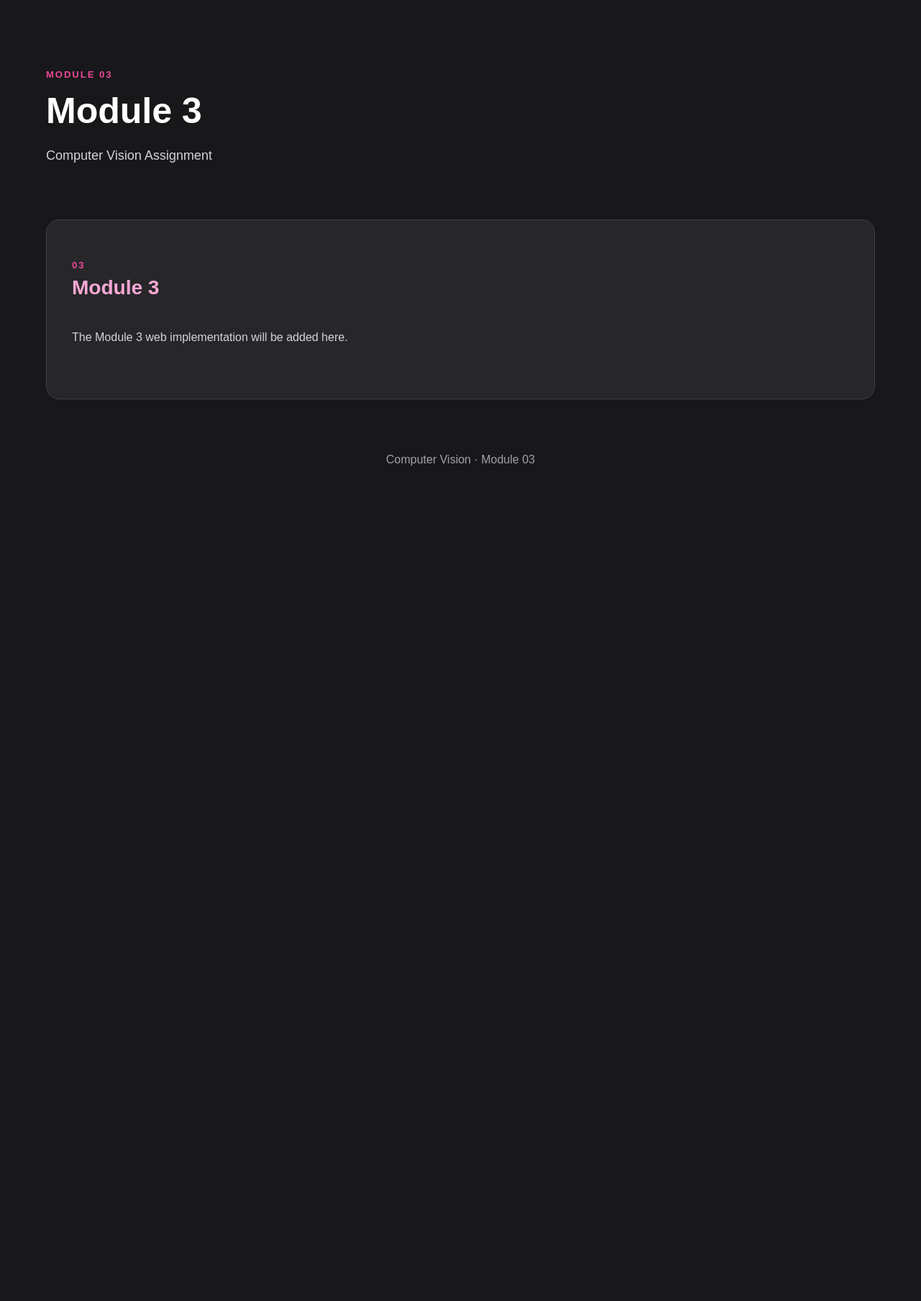
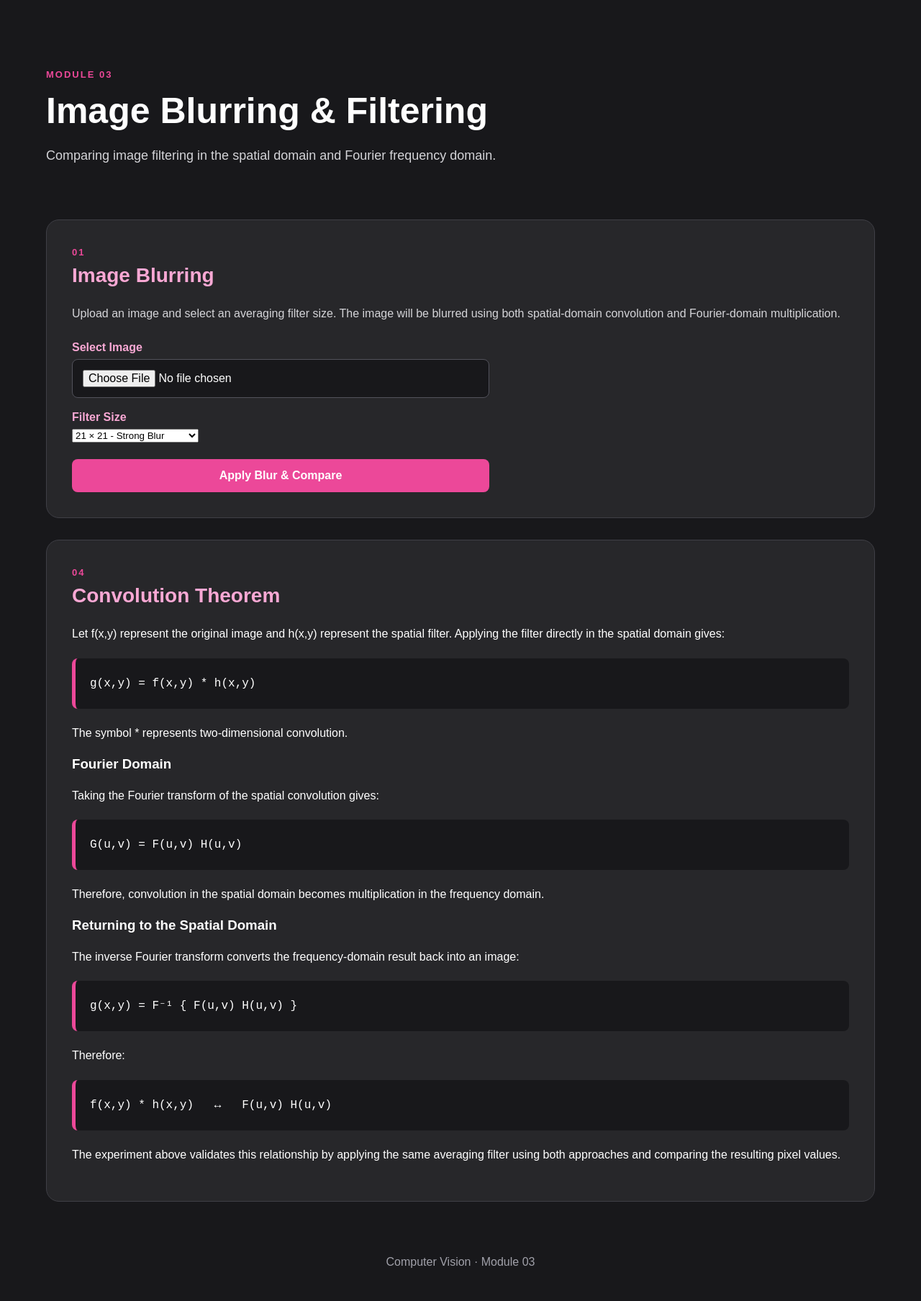
Before and after one commit to fortresswilson/ComputerVisionWebsite, a Flask app: page /module3 in a window 1280 px wide. Shown: the part 58-1866 px from the top of the page at 72% size. Before the commit the page ends 705 px from the top, so only its background shows below. Run offline with Flask 3, Linux system fonts and the light colour scheme.

Commit message:
Add Module 3 image filtering implementation

```diff
--- a/app.py
+++ b/app.py
@@ -1,8 +1,17 @@
-from flask import Flask, render_template, request
+from flask import Flask, render_template, request, url_for
 import numpy as np
+import cv2
+import os
+import uuid
 
 app = Flask(__name__)
+# Folder used to store Module 3 images
+RESULT_FOLDER = os.path.join("static", "results")
 
+# Create the folder automatically if it does not exist
+os.makedirs(RESULT_FOLDER, exist_ok=True)
+
+app.config["RESULT_FOLDER"] = RESULT_FOLDER
 
 
 # HOME PAGE
@@ -195,10 +204,257 @@ def module2():
 # MODULE 3 PAGE
 
 
-@app.route("/module3")
+# MODULE 3 - IMAGE BLURRING
+
+
+@app.route("/module3", methods=["GET", "POST"])
 def module3():
-    return render_template("module3.html")
 
+    results = None
+    error_message = None
+
+    if request.method == "POST":
+
+        try:
+
+
+            # GET UPLOADED IMAGE
+
+
+            uploaded_file = request.files.get("image")
+
+            if uploaded_file is None or uploaded_file.filename == "":
+                raise ValueError("Please select an image.")
+
+            # Get selected filter size
+            kernel_size = int(request.form.get("kernel_size", 5))
+
+            # Kernel size must be odd
+
+            if kernel_size not in [5, 11, 21, 31]:
+                raise ValueError("Please select a valid filter size.")
+
+
+
+            # READ IMAGE
+
+
+            file_bytes = np.frombuffer(
+                uploaded_file.read(),
+                np.uint8
+            )
+
+            image = cv2.imdecode(
+                file_bytes,
+                cv2.IMREAD_COLOR
+            )
+
+            if image is None:
+                raise ValueError("The uploaded file is not a valid image.")
+
+
+
+            # CREATE BLUR KERNEL
+
+
+            kernel = np.ones(
+                (kernel_size, kernel_size),
+                dtype=np.float32
+            )
+
+            kernel = kernel / (kernel_size * kernel_size)
+
+
+
+            # SPATIAL DOMAIN FILTERING
+
+
+            spatial_result = cv2.filter2D(
+                image,
+                -1,
+                kernel,
+                borderType=cv2.BORDER_CONSTANT
+            )
+
+
+            # FOURIER DOMAIN FILTERING
+
+
+            image_float = image.astype(np.float32)
+
+            height, width, channels = image_float.shape
+
+            # Full convolution size
+            full_height = height + kernel_size - 1
+            full_width = width + kernel_size - 1
+
+            frequency_channels = []
+
+            for channel_number in range(channels):
+
+                channel = image_float[:, :, channel_number]
+
+                # Fourier transform of image
+                image_fft = np.fft.fft2(
+                    channel,
+                    s=(full_height, full_width)
+                )
+
+                # Fourier transform of kernel
+                kernel_fft = np.fft.fft2(
+                    kernel,
+                    s=(full_height, full_width)
+                )
+
+                # Multiplication in frequency domain
+                multiplied = image_fft * kernel_fft
+
+                # Convert back to spatial domain
+                full_result = np.fft.ifft2(
+                    multiplied
+                ).real
+
+                # Crop result so it matches filter2D output
+                offset = kernel_size // 2
+
+                cropped = full_result[
+                    offset:offset + height,
+                    offset:offset + width
+                ]
+
+                frequency_channels.append(cropped)
+
+
+            frequency_result_float = np.stack(
+                frequency_channels,
+                axis=2
+            )
+
+            frequency_result = np.clip(
+                frequency_result_float,
+                0,
+                255
+            ).astype(np.uint8)
+
+
+
+            # COMPARE BOTH METHODS
+
+
+            difference = cv2.absdiff(
+                spatial_result,
+                frequency_result
+            )
+
+            mean_difference = float(
+                np.mean(difference)
+            )
+
+            max_difference = int(
+                np.max(difference)
+            )
+
+
+
+            # SAVE IMAGES
+
+
+            unique_id = uuid.uuid4().hex
+
+            original_name = f"{unique_id}_original.jpg"
+            spatial_name = f"{unique_id}_spatial.jpg"
+            frequency_name = f"{unique_id}_frequency.jpg"
+            difference_name = f"{unique_id}_difference.jpg"
+
+
+            cv2.imwrite(
+                os.path.join(
+                    app.config["RESULT_FOLDER"],
+                    original_name
+                ),
+                image
+            )
+
+            cv2.imwrite(
+                os.path.join(
+                    app.config["RESULT_FOLDER"],
+                    spatial_name
+                ),
+                spatial_result
+            )
+
+            cv2.imwrite(
+                os.path.join(
+                    app.config["RESULT_FOLDER"],
+                    frequency_name
+                ),
+                frequency_result
+            )
+
+
+            # Amplify the difference only for visualization.
+            # This does NOT affect the numerical comparison.
+            visible_difference = cv2.convertScaleAbs(
+                difference,
+                alpha=10
+            )
+
+            cv2.imwrite(
+                os.path.join(
+                    app.config["RESULT_FOLDER"],
+                    difference_name
+                ),
+                visible_difference
+            )
+
+
+
+            # SEND RESULTS TO WEBPAGE
+
+
+            results = {
+
+                "original":
+                    f"results/{original_name}",
+
+                "spatial":
+                    f"results/{spatial_name}",
+
+                "frequency":
+                    f"results/{frequency_name}",
+
+                "difference":
+                    f"results/{difference_name}",
+
+                "kernel_size":
+                    kernel_size,
+
+                "mean_difference":
+                    round(mean_difference, 4),
+
+                "max_difference":
+                    max_difference
+            }
+
+
+        except ValueError as error:
+
+            error_message = str(error)
+
+
+        except Exception as error:
+
+            error_message = (
+                "An error occurred while processing the image: "
+                + str(error)
+            )
+
+
+    return render_template(
+        "module3.html",
+        results=results,
+        error_message=error_message
+    )
 
 
 # RUN APPLICATION
--- a/templates/module3.html
+++ b/templates/module3.html
@@ -9,7 +9,7 @@
     <meta name="viewport"
           content="width=device-width, initial-scale=1.0">
 
-    <title>Module 3 | Computer Vision</title>
+    <title>Module 3 | Image Filtering</title>
 
     <link rel="stylesheet"
           href="{{ url_for('static', filename='style.css') }}">
@@ -19,6 +19,8 @@
 
 <body>
 
+
+<!-- NAVIGATION -->
 
 <nav>
 
@@ -45,8 +47,11 @@
 </nav>
 
 
+
 <div class="container">
 
+
+<!-- HEADER -->
 
 <header>
 
@@ -55,34 +60,414 @@
     </p>
 
     <h1>
-            Module 3
+        Image Blurring & Filtering
     </h1>
 
     <p>
-            Computer Vision Assignment
+        Comparing image filtering in the spatial
+        domain and Fourier frequency domain.
     </p>
 
 </header>
 
 
-    <section class="coming-soon">
+
+<!--  IMAGE UPLOAD -->
+
+<section>
+
+    <span class="section-number">
+        01
+    </span>
+
+    <h2>
+        Image Blurring
+    </h2>
+
+
+    <p class="secondary-text">
+
+        Upload an image and select an averaging
+        filter size. The image will be blurred
+        using both spatial-domain convolution and
+        Fourier-domain multiplication.
+
+    </p>
+
+
+    <form method="POST"
+          enctype="multipart/form-data">
+
+
+        <label>
+            Select Image
+        </label>
+
+        <input
+            type="file"
+            name="image"
+            accept="image/*"
+            required
+        >
+
+
+        <label>
+            Filter Size
+        </label>
+
+
+
+
+            <select name="kernel_size">
+
+    <option value="5">
+        5 × 5 - Light Blur
+    </option>
+
+    <option value="11">
+        11 × 11 - Medium Blur
+    </option>
+
+    <option value="21" selected>
+        21 × 21 - Strong Blur
+    </option>
+
+    <option value="31">
+        31 × 31 - Very Strong Blur
+    </option>
+
+</select>
+
+
+
+
+        <button type="submit">
+
+            Apply Blur & Compare
+
+        </button>
+
+
+    </form>
+
+
+    {% if error_message %}
+
+        <div class="error">
+
+            {{ error_message }}
+
+        </div>
+
+    {% endif %}
+
+
+</section>
+
+
+
+{% if results %}
+
+
+<!--  RESULTS -->
+
+<section>
+
+    <span class="section-number">
+        02
+    </span>
+
+    <h2>
+        Filtering Results
+    </h2>
+
+
+    <p class="secondary-text">
+
+        Filter used:
+
+        {{ results.kernel_size }}
+        ×
+        {{ results.kernel_size }}
+
+        averaging kernel.
+
+    </p>
+
+
+
+    <div class="image-grid">
+
+
+        <div class="image-card">
+
+            <h3>
+                Original Image
+            </h3>
+
+            <img
+                src="{{ url_for('static',
+                filename=results.original) }}"
+                alt="Original image"
+            >
+
+        </div>
+
+
+
+        <div class="image-card">
+
+            <h3>
+                Spatial Domain
+            </h3>
+
+            <img
+                src="{{ url_for('static',
+                filename=results.spatial) }}"
+                alt="Spatial filtering result"
+            >
+
+        </div>
+
+
+
+        <div class="image-card">
+
+            <h3>
+                Fourier Domain
+            </h3>
+
+            <img
+                src="{{ url_for('static',
+                filename=results.frequency) }}"
+                alt="Fourier filtering result"
+            >
+
+        </div>
+
+
+
+        <div class="image-card">
+
+            <h3>
+                Difference
+            </h3>
+
+            <img
+                src="{{ url_for('static',
+                filename=results.difference) }}"
+                alt="Difference between methods"
+            >
+
+            <p class="secondary-text">
+
+                Difference is amplified for
+                visibility.
+
+            </p>
+
+        </div>
+
+
+    </div>
+
+</section>
+
+
+
+<!--VALIDATION-->
+
+<section>
 
     <span class="section-number">
         03
     </span>
 
     <h2>
-            Module 3
+        Experimental Validation
     </h2>
 
-        <p class="secondary-text">
 
-            The Module 3 web implementation
-            will be added here.
+    <p>
+
+        The numerical difference between the
+        spatial-domain result and Fourier-domain
+        result is calculated pixel by pixel.
 
     </p>
 
+
+    <div class="stats-grid">
+
+
+        <div class="stat">
+
+            <h3>
+                Mean Pixel Difference
+            </h3>
+
+            <p>
+                {{ results.mean_difference }}
+            </p>
+
+        </div>
+
+
+        <div class="stat">
+
+            <h3>
+                Maximum Pixel Difference
+            </h3>
+
+            <p>
+                {{ results.max_difference }}
+            </p>
+
+        </div>
+
+
+    </div>
+
+
+    <div class="note">
+
+        Small differences can occur because the
+        final image values must be rounded to
+        integer pixel intensities. The two methods
+        implement the same linear filtering
+        operation.
+
+    </div>
+
 </section>
+
+
+{% endif %}
+
+
+
+<!-- THEORY -->
+
+<section>
+
+    <span class="section-number">
+        04
+    </span>
+
+    <h2>
+        Convolution Theorem
+    </h2>
+
+
+    <p>
+
+        Let f(x,y) represent the original image
+        and h(x,y) represent the spatial filter.
+
+        Applying the filter directly in the
+        spatial domain gives:
+
+    </p>
+
+
+    <div class="equation">
+
+        g(x,y) = f(x,y) * h(x,y)
+
+    </div>
+
+
+    <p>
+
+        The symbol * represents two-dimensional
+        convolution.
+
+    </p>
+
+
+
+    <h3>
+        Fourier Domain
+    </h3>
+
+
+    <p>
+
+        Taking the Fourier transform of the
+        spatial convolution gives:
+
+    </p>
+
+
+    <div class="equation">
+
+        G(u,v) = F(u,v) H(u,v)
+
+    </div>
+
+
+    <p>
+
+        Therefore, convolution in the spatial
+        domain becomes multiplication in the
+        frequency domain.
+
+    </p>
+
+
+
+    <h3>
+        Returning to the Spatial Domain
+    </h3>
+
+
+    <p>
+
+        The inverse Fourier transform converts
+        the frequency-domain result back into an
+        image:
+
+    </p>
+
+
+    <div class="equation">
+
+        g(x,y) =
+        F⁻¹ { F(u,v) H(u,v) }
+
+    </div>
+
+
+    <p>
+
+        Therefore:
+
+    </p>
+
+
+    <div class="equation">
+
+        f(x,y) * h(x,y)
+
+        &nbsp; ↔ &nbsp;
+
+        F(u,v) H(u,v)
+
+    </div>
+
+
+    <p>
+
+        The experiment above validates this
+        relationship by applying the same averaging
+        filter using both approaches and comparing
+        the resulting pixel values.
+
+    </p>
+
+
+</section>
+
 
 
 </div>
```
Lines whose indentation alone changed are shown as unchanged.
